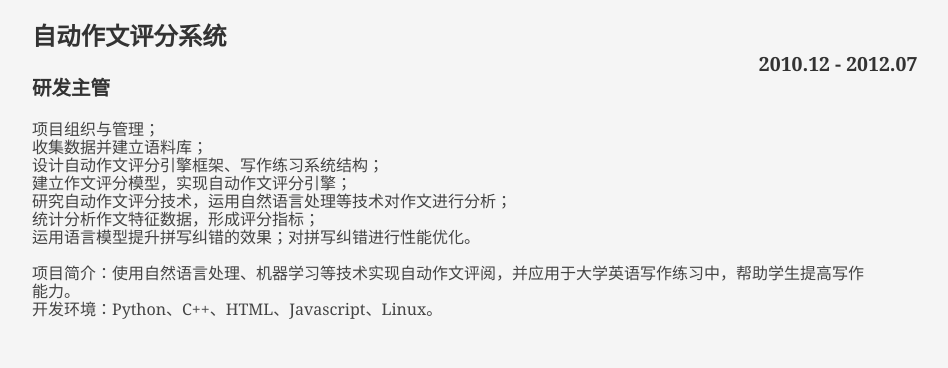
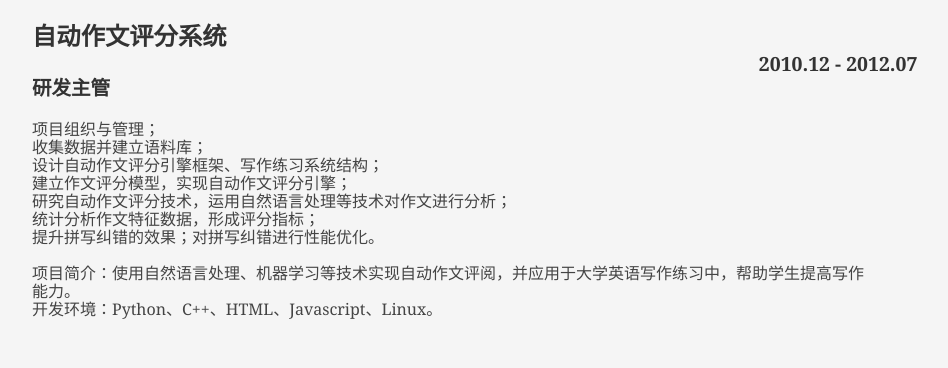
Before and after one commit to unbuilt/unbuilt.github.com, a plain HTML site: page resume_cn.html in a window 1280 px wide. Shown: the part 1670-2038 px from the top of the page, without its empty margins (56-1004 px from the left). Drawn offline with Linux system fonts and the light colour scheme; a small style sheet from the web is missing.

Commit message:
removed the details

```diff
--- a/resume_cn.html
+++ b/resume_cn.html
@@ -154,7 +154,7 @@
 								<h3>研发主管</h3>
 								<h4>2010.12 - 2012.07</h4>
 								<p>项目组织与管理；<br>
-                                收集数据并建立语料库；<br>设计自动作文评分引擎框架、写作练习系统结构；<br>建立作文评分模型，实现自动作文评分引擎；<br>研究自动作文评分技术，运用自然语言处理等技术对作文进行分析；<br>统计分析作文特征数据，形成评分指标；<br>运用语言模型提升拼写纠错的效果；对拼写纠错进行性能优化。<br>
+                                收集数据并建立语料库；<br>设计自动作文评分引擎框架、写作练习系统结构；<br>建立作文评分模型，实现自动作文评分引擎；<br>研究自动作文评分技术，运用自然语言处理等技术对作文进行分析；<br>统计分析作文特征数据，形成评分指标；<br>提升拼写纠错的效果；对拼写纠错进行性能优化。<br>
                                 <br>项目简介：使用自然语言处理、机器学习等技术实现自动作文评阅，并应用于大学英语写作练习中，帮助学生提高写作能力。
                                 <br>开发环境：Python、C++、HTML、Javascript、Linux。</p>
 							</div>
```
